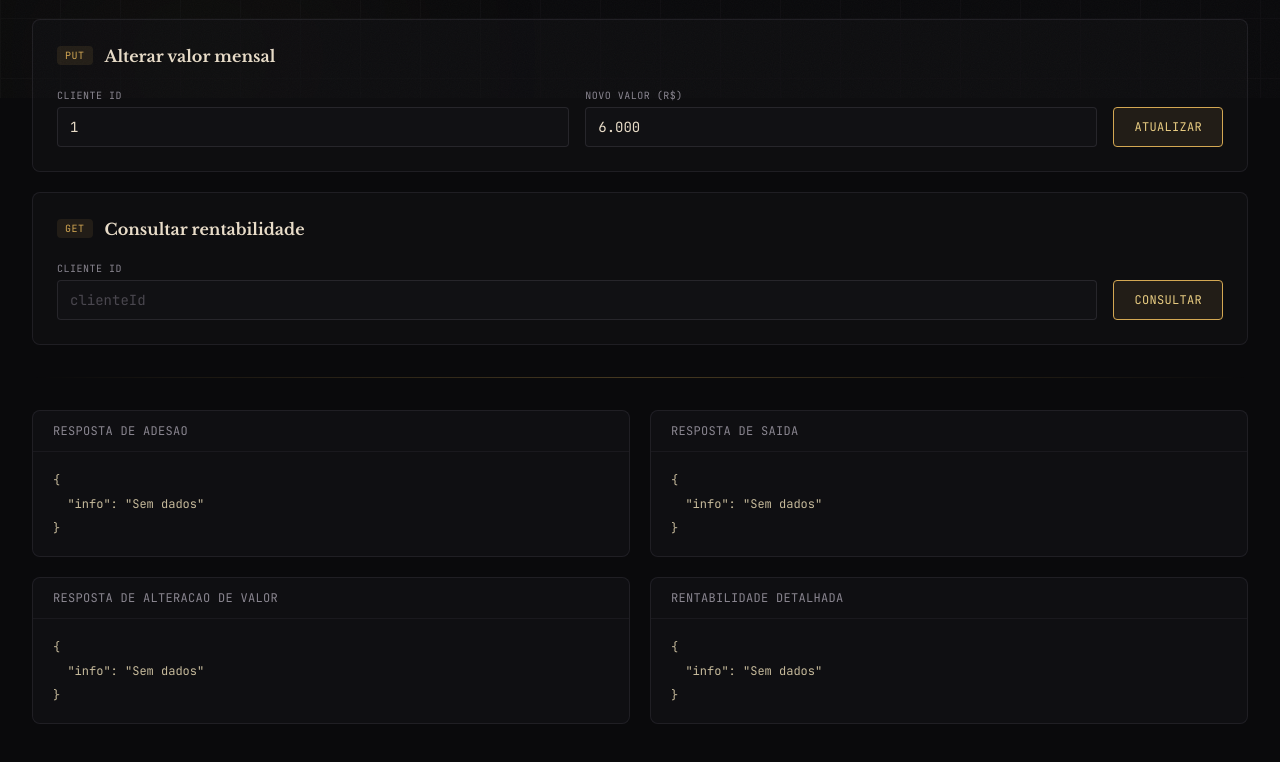
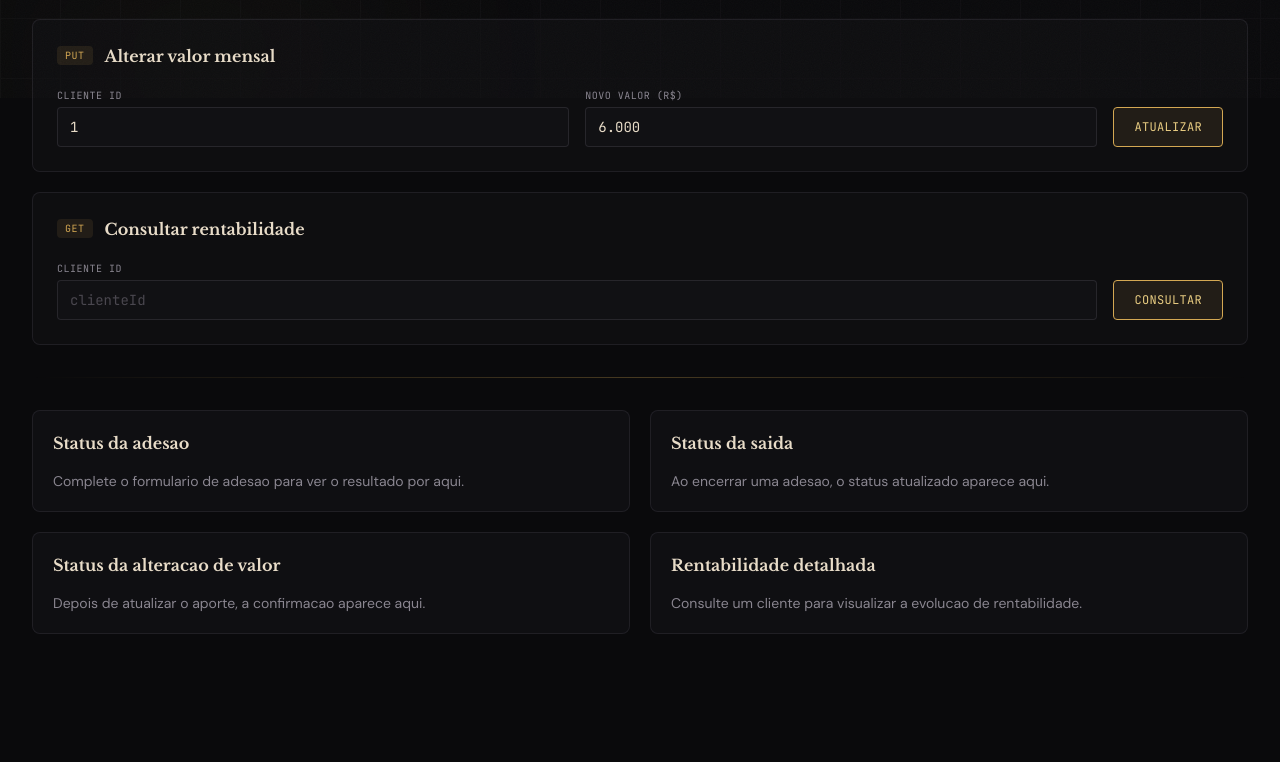
Before and after one commit to dev-vinii/itau-broker-frontend, a React (Vite) app: page /clientes in a window 1280 px wide. Shown: the part 702-1464 px from the top of the page. After the commit the page ends 1376 px from the top, so only its background shows below. Built offline with nearby package versions, Linux system fonts and the light colour scheme; no server answers.

Commit message:
style(clientes): replace debug json blocks with client-facing status cards

```diff
--- a/src/pages/clientes.tsx
+++ b/src/pages/clientes.tsx
@@ -1,7 +1,6 @@
 import { Button } from "@/components/atoms/button";
 import { Input } from "@/components/atoms/input";
 import { FeaturePageShell } from "@/features/programmed-investment/components/feature-page-shell";
-import { JsonBlock } from "@/features/programmed-investment/components/json-block";
 import { LoadingSpinner } from "@/features/programmed-investment/components/loading-spinner";
 import { useExitClientMutation } from "@/features/programmed-investment/hooks/use-exit-client-mutation";
 import { useProfitabilityQuery } from "@/features/programmed-investment/hooks/use-profitability-query";
@@ -14,7 +13,7 @@ import {
   onlyDigits,
   parseIntegerAmountInput,
 } from "@/lib/input-masks";
-import { FormEvent, useMemo, useState } from "react";
+import { FormEvent, ReactNode, useMemo, useState } from "react";
 
 function SectionCard({
   title,
@@ -49,6 +48,62 @@ function FieldLabel({ children }: { children: React.ReactNode }) {
     <label className="mb-1 block font-mono text-[10px] tracking-wider text-muted uppercase">
       {children}
     </label>
+  );
+}
+
+function formatCurrency(value: number) {
+  return value.toLocaleString("pt-BR", {
+    style: "currency",
+    currency: "BRL",
+  });
+}
+
+function formatPercent(value: number) {
+  return `${value.toFixed(2).replace(".", ",")}%`;
+}
+
+function InfoRow({ label, value }: { label: string; value: string }) {
+  return (
+    <div className="flex items-center justify-between gap-4 border-b border-faint/15 py-2 last:border-b-0">
+      <span className="font-mono text-[11px] tracking-wide text-muted uppercase">
+        {label}
+      </span>
+      <span className="text-sm font-medium text-cream">{value}</span>
+    </div>
+  );
+}
+
+function ResultCard({
+  title,
+  children,
+  rawData,
+  isLoading = false,
+}: {
+  title: string;
+  children: ReactNode;
+  rawData?: unknown;
+  isLoading?: boolean;
+}) {
+  return (
+    <section className="rounded-lg border border-faint/30 bg-surface-1/80 p-5">
+      <div className="mb-4 flex items-center justify-between gap-3">
+        <h3 className="font-display text-base font-semibold text-cream">{title}</h3>
+        {isLoading ? <LoadingSpinner /> : null}
+      </div>
+
+      {children}
+
+      {rawData ? (
+        <details className="mt-4 rounded-md border border-faint/20 bg-background/20 px-3 py-2">
+          <summary className="cursor-pointer font-mono text-[11px] text-muted uppercase">
+            Ver detalhes tecnicos
+          </summary>
+          <pre className="mt-2 max-h-64 overflow-auto font-mono text-xs leading-6 text-gold-100/80">
+            {JSON.stringify(rawData, null, 2)}
+          </pre>
+        </details>
+      ) : null}
+    </section>
   );
 }
 
@@ -341,29 +396,109 @@ export function ClientesPage() {
       <div className="gold-line" />
 
       <section className="grid gap-5 lg:grid-cols-2">
-        <JsonBlock
-          title="Resposta de adesao"
-          data={subscribeMutation.data}
-          extra={
-            subscribeMutation.isSuccess ? (
-              <span className="font-mono text-[10px] text-success">
-                201 CREATED
-              </span>
-            ) : null
-          }
-        />
+        <ResultCard title="Status da adesao" rawData={subscribeMutation.data}>
+          {subscribeMutation.isError ? (
+            <p className="text-sm text-danger">
+              {getApiErrorMessage(subscribeMutation.error)}
+            </p>
+          ) : subscribeMutation.data ? (
+            <div className="space-y-1">
+              <InfoRow
+                label="Cliente"
+                value={`${subscribeMutation.data.nome} (#${subscribeMutation.data.clienteId})`}
+              />
+              <InfoRow
+                label="Conta grafica"
+                value={subscribeMutation.data.contaGrafica.numeroConta}
+              />
+              <InfoRow
+                label="Aporte mensal"
+                value={formatCurrency(subscribeMutation.data.valorMensal)}
+              />
+            </div>
+          ) : (
+            <p className="text-sm text-muted">
+              Complete o formulario de adesao para ver o resultado por aqui.
+            </p>
+          )}
+        </ResultCard>
 
-        <JsonBlock title="Resposta de saida" data={exitMutation.data} />
-        <JsonBlock
-          title="Resposta de alteracao de valor"
-          data={updateMonthlyValueMutation.data}
-        />
+        <ResultCard title="Status da saida" rawData={exitMutation.data}>
+          {exitMutation.isError ? (
+            <p className="text-sm text-danger">{getApiErrorMessage(exitMutation.error)}</p>
+          ) : exitMutation.data ? (
+            <div className="space-y-1">
+              <InfoRow label="Cliente" value={exitMutation.data.nome} />
+              <InfoRow
+                label="Situacao"
+                value={exitMutation.data.ativo ? "Ativo" : "Desligado"}
+              />
+              <InfoRow label="Mensagem" value={exitMutation.data.mensagem} />
+            </div>
+          ) : (
+            <p className="text-sm text-muted">
+              Ao encerrar uma adesao, o status atualizado aparece aqui.
+            </p>
+          )}
+        </ResultCard>
 
-        <JsonBlock
+        <ResultCard title="Status da alteracao de valor">
+          {updateMonthlyValueMutation.isError ? (
+            <p className="text-sm text-danger">
+              {getApiErrorMessage(updateMonthlyValueMutation.error)}
+            </p>
+          ) : updateMonthlyValueMutation.isSuccess ? (
+            <p className="text-sm text-success">
+              Valor mensal atualizado com sucesso.
+            </p>
+          ) : (
+            <p className="text-sm text-muted">
+              Depois de atualizar o aporte, a confirmacao aparece aqui.
+            </p>
+          )}
+        </ResultCard>
+
+        <ResultCard
           title="Rentabilidade detalhada"
-          data={profitabilityQuery.data}
-          extra={profitabilityQuery.isFetching ? <LoadingSpinner /> : null}
-        />
+          rawData={profitabilityQuery.data}
+          isLoading={profitabilityQuery.isFetching}
+        >
+          {profitabilityQuery.isError ? (
+            <p className="text-sm text-danger">
+              {getApiErrorMessage(profitabilityQuery.error)}
+            </p>
+          ) : profitabilityQuery.data ? (
+            <div className="space-y-1">
+              <InfoRow label="Cliente" value={profitabilityQuery.data.nome} />
+              <InfoRow
+                label="Total investido"
+                value={formatCurrency(
+                  profitabilityQuery.data.rentabilidade.valorTotalInvestido,
+                )}
+              />
+              <InfoRow
+                label="Valor da carteira"
+                value={formatCurrency(
+                  profitabilityQuery.data.rentabilidade.valorAtualCarteira,
+                )}
+              />
+              <InfoRow
+                label="P/L total"
+                value={formatCurrency(profitabilityQuery.data.rentabilidade.plTotal)}
+              />
+              <InfoRow
+                label="Rentabilidade"
+                value={formatPercent(
+                  profitabilityQuery.data.rentabilidade.rentabilidadePercentual,
+                )}
+              />
+            </div>
+          ) : (
+            <p className="text-sm text-muted">
+              Consulte um cliente para visualizar a evolucao de rentabilidade.
+            </p>
+          )}
+        </ResultCard>
       </section>
     </FeaturePageShell>
   );
```
Also changed, not shown: 1 other file (tests, documents, lock files or other folders).
